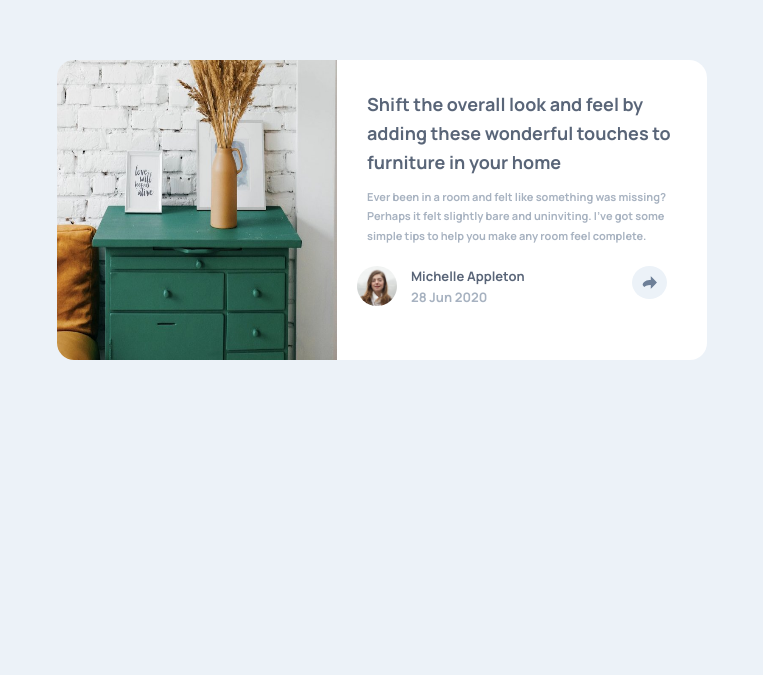
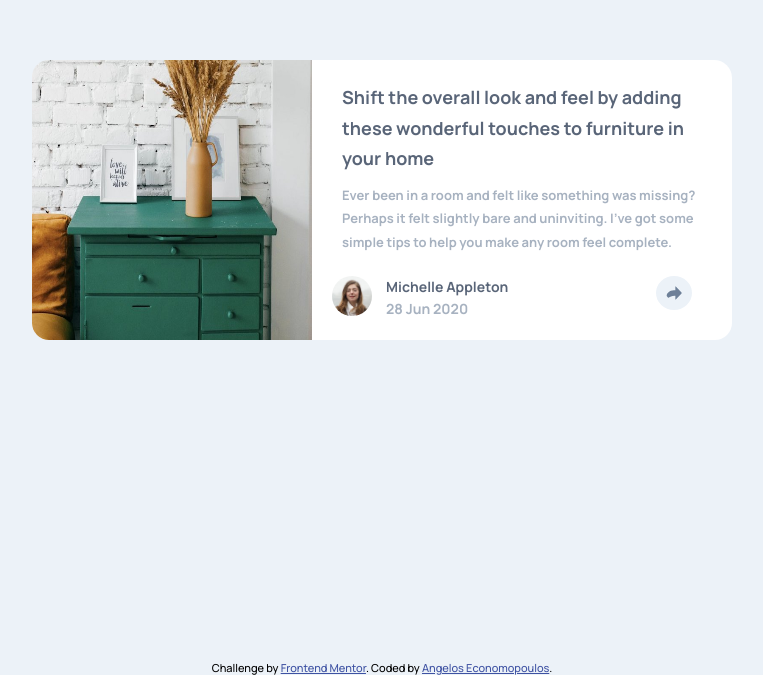
Before and after one commit to AngelosEconomopoulos/frontendmentor, a plain HTML site: page index.html in a window 1536 px wide. Shown: the part 220-895 px from the top of the page, without its empty margins (386-1149 px from the left). Before the commit the page ends 800 px from the top, so only its background shows below. Drawn offline with Linux system fonts and the light colour scheme.

Commit message:
finished

```diff
--- a/styles.css
+++ b/styles.css
@@ -103,10 +103,9 @@ h4{
 @media only screen and (min-width: 1440px){
 
     .card{
-        display:flex;
         flex-direction: row;
-        max-width: 650px;
-        max-height: 300px;
+        max-width: 700px;
+        max-height: 280px;
         background-color: white;
         border-radius: 18px 18px 17px 17px;
         justify-content: center;
@@ -117,18 +116,44 @@ h4{
 
     .left-image > img{
         max-width: 280px;
-        height: 300px;
+        height: 280px;
         border-radius: 17px 0px 0 17px;
         margin-top: 4px;
     }
 
     h1{
         font-size: 18px;
-        padding: 0 25px 10px 30px;
+        padding: 35px 8px 10px 30px;
+        line-height: 1.7;
     }
 
     h3{
-        font-size: 11px;
+        font-size: 13px;
+        padding: 0 8px 8px 30px;
         line-height: 1.8;
+
+    }
+
+    .attribution{
+        display: block;
+        padding-top: 320px;
+    }
+
+    .footr{
+        padding-top: 14px;
+    }
+
+    h4{
+        font-size: 14px;
+    }
+
+    .person{
+        padding: 0 0 12px 0;
+
+    }
+
+    .btm-side > .icon > img{
+        padding: 10px 10px;
+        height: 34px;
     }
 }
```
